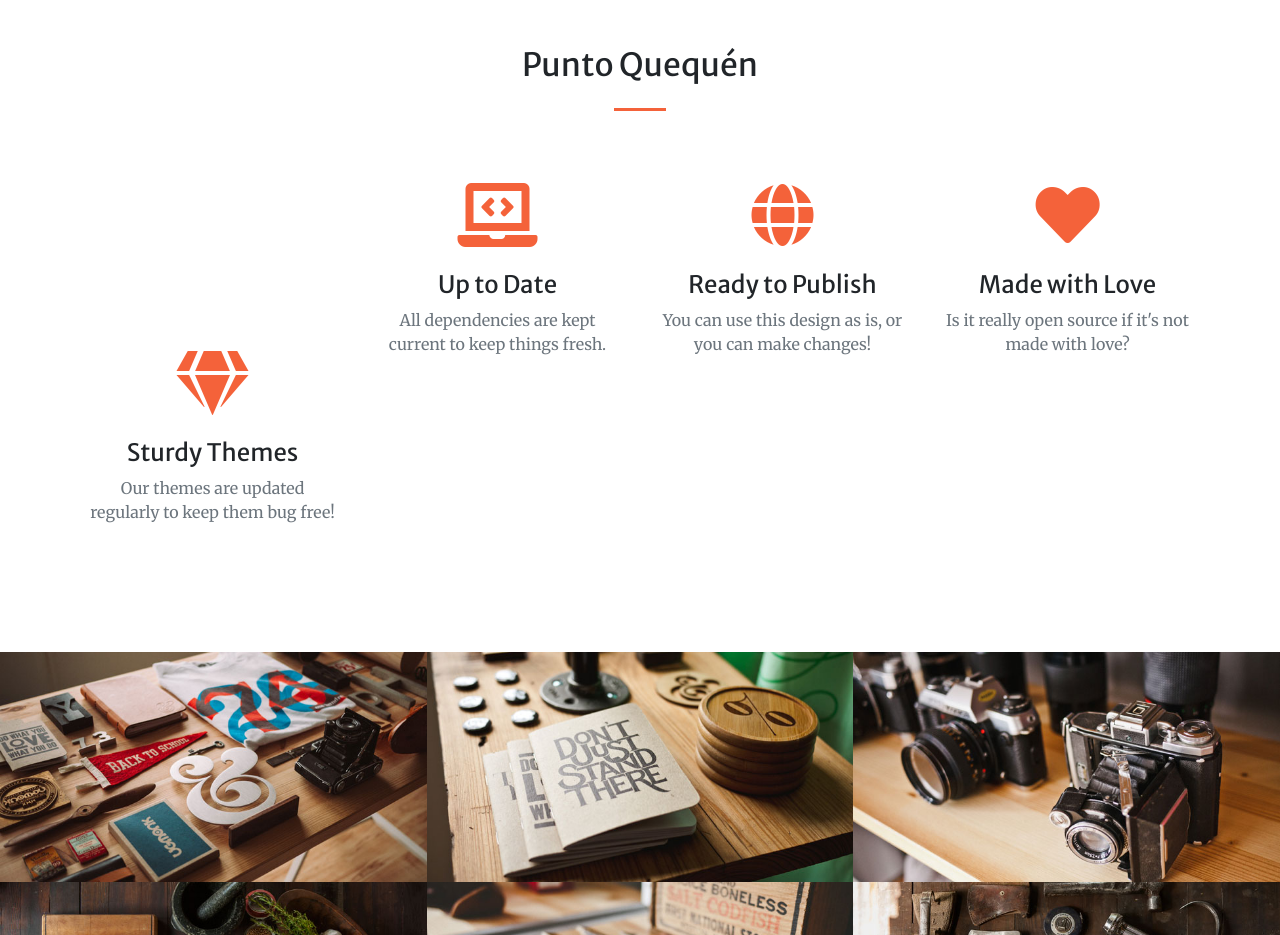
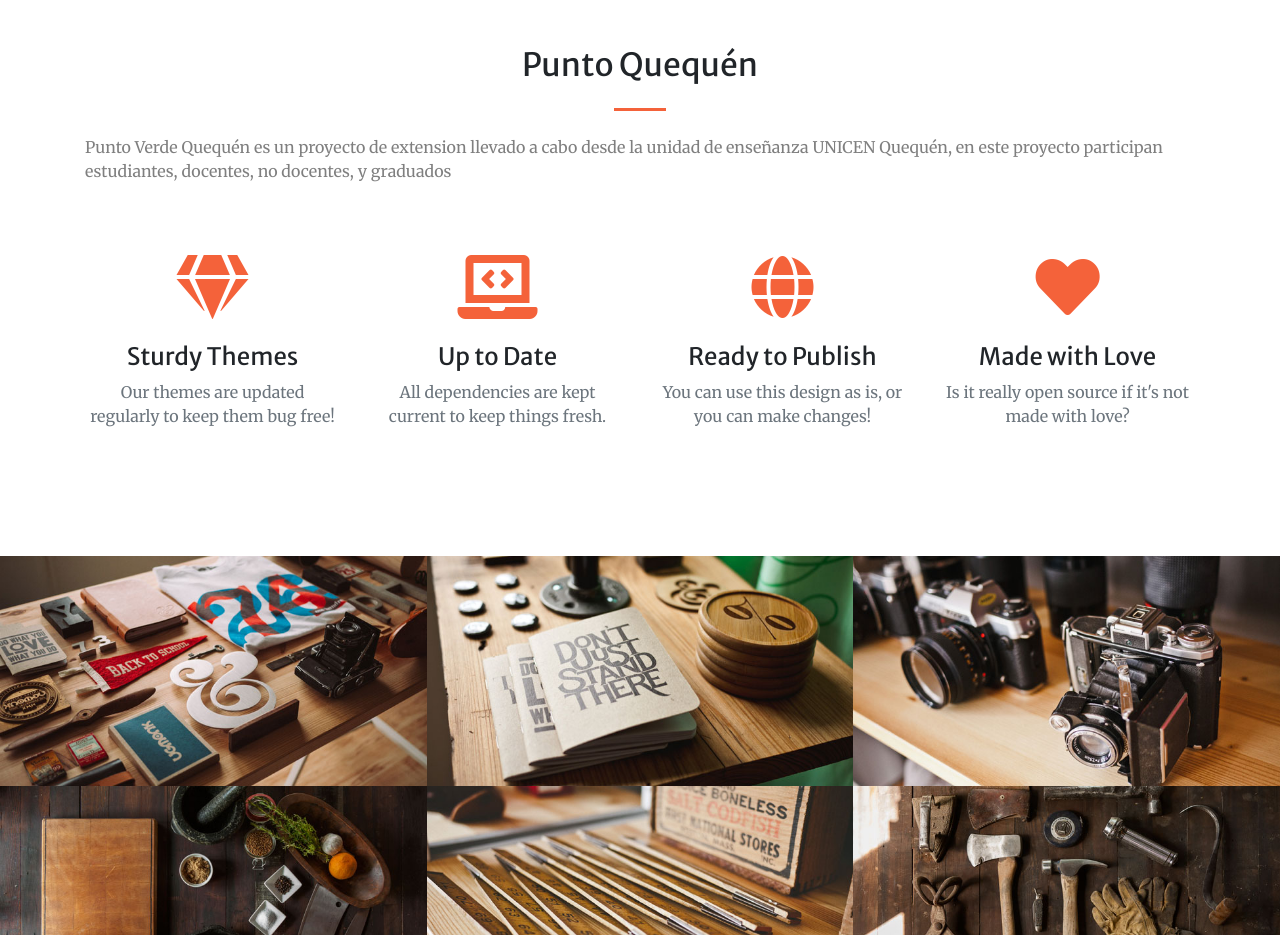
Before and after one commit to walterdif20/eco, a website with bundled scripts: page index.html in a window 1280 px wide. Shown: the part 1360-2295 px from the top of the page. Built offline with nearby package versions, Linux system fonts and the light colour scheme.

Commit message:
Update index.html

```diff
--- a/index.html
+++ b/index.html
@@ -89,10 +89,10 @@
     <div class="container">
       <h2 class="text-center mt-0">Punto Quequén</h2>
       <hr class="divider my-4">
+           <p class="text-black-50 mb-4">Punto Verde Quequén es un proyecto de extension llevado a cabo desde la unidad de enseñanza UNICEN Quequén, en
+            este proyecto participan estudiantes, docentes, no docentes, y graduados</p>
       <div class="row">
         <div class="col-lg-3 col-md-6 text-center">
-           <p class="text-white-50 mb-4">Punto Verde Quequén es un proyecto de extension llevado a cabo desde la unidad de enseñanza UNICEN Quequén, en
-            este proyecto participan estudiantes, docentes, no docentes, y graduados</p>
           <div class="mt-5">
             <i class="fas fa-4x fa-gem text-primary mb-4"></i>
             <h3 class="h4 mb-2">Sturdy Themes</h3>
```
